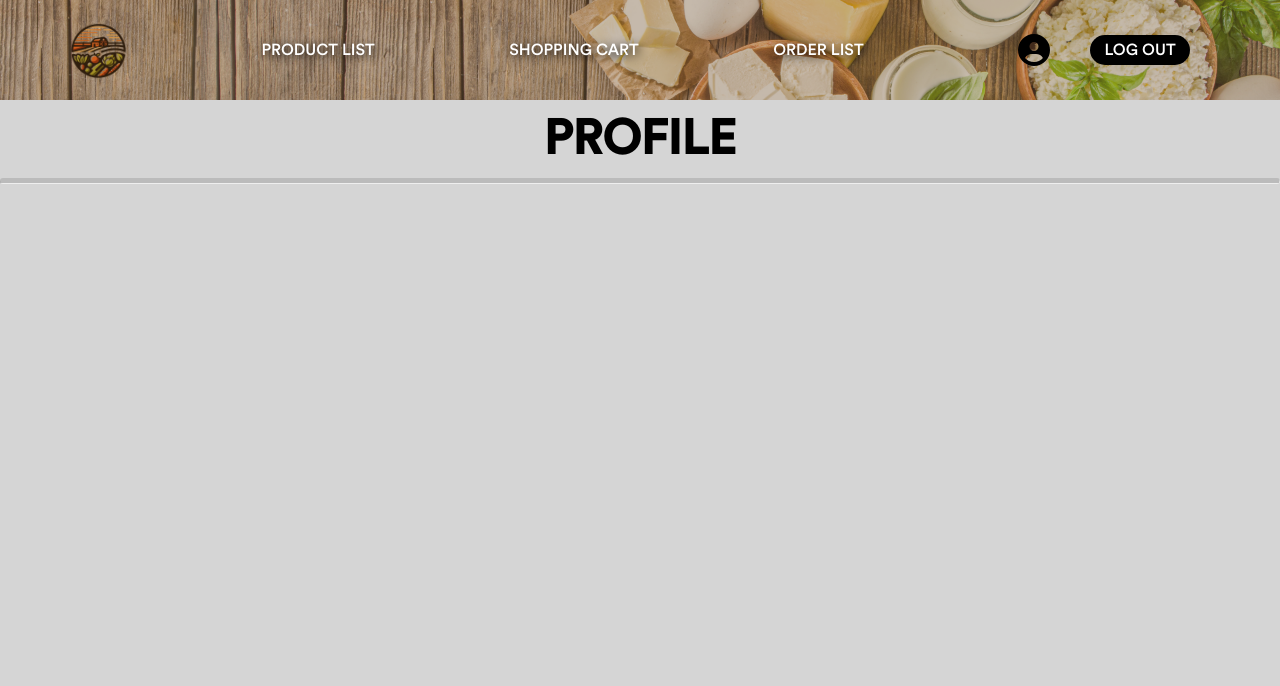
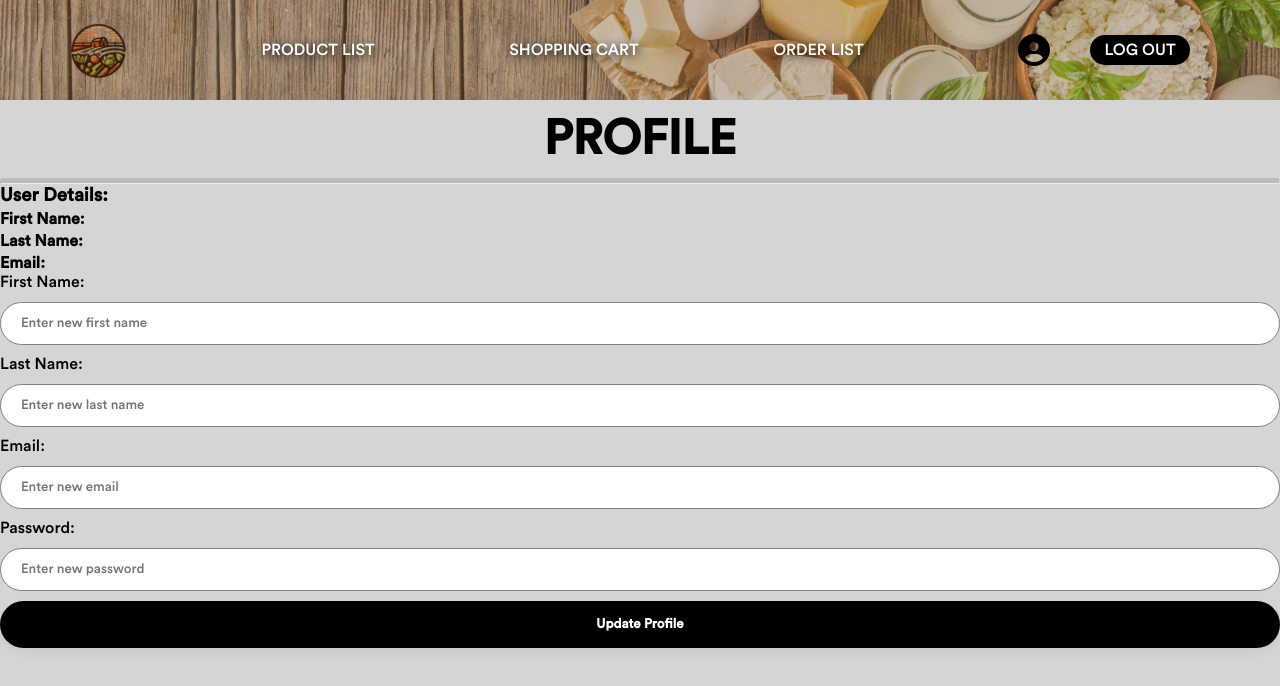
Before and after one commit to lorenzzzeu/CMSC-100-U1L-Project, a React (Vite) app: page /customer-page/profile in a window 1280 px wide. Shown: the top 686 px of the page. Built offline with nearby package versions, Linux system fonts and the light colour scheme; no server answers; sample sign-in values are in the browser's storage.

Commit message:
feat: added initial user management for user details

```diff
--- a/src/pages/Customer/CustomerProfile.jsx
+++ b/src/pages/Customer/CustomerProfile.jsx
@@ -1,16 +1,112 @@
-//customerprofile
-
-import React from 'react';
+import React, { useState, useEffect } from 'react';
+import axios from 'axios';
 
 const CustomerProfile = () => {
+  const [profile, setProfile] = useState({
+    firstName: '',
+    lastName: '',
+    email: '',
+    password: ''
+  });
+
+  const [message, setMessage] = useState('');
+
+  useEffect(() => {
+    // Fetch user profile on component mount
+    const fetchProfile = async () => {
+      try {
+        const token = localStorage.getItem('token');
+        const response = await axios.get('/profile', {
+          headers: {
+            Authorization: `Bearer ${token}`
+          }
+        });
+        setProfile(response.data);
+      } catch (error) {
+        console.error('Error fetching profile:', error);
+      }
+    };
+
+    fetchProfile();
+  }, []);
+
+  const handleChange = (e) => {
+    setProfile({ ...profile, [e.target.name]: e.target.value });
+  };
+
+  const handleSubmit = async (e) => {
+    e.preventDefault();
+    try {
+      const token = localStorage.getItem('token');
+      const response = await axios.put('/profile', profile, {
+        headers: {
+          Authorization: `Bearer ${token}`
+        }
+      });
+      setMessage('Profile updated successfully');
+    } catch (error) {
+      setMessage('Error updating profile');
+    }
+  };
 
   return (
     <>
-    <div className='headerCustomer'></div>
-    <div className='titleCustomer'>
-      <h1>PROFILE</h1>
-    </div>
-    <hr/>
+      <div className='headerCustomer'></div>
+      <div className='titleCustomer'>
+        <h1>PROFILE</h1>
+      </div>
+      <hr />
+      <div>
+        <h3>User Details:</h3>
+        <p><strong>First Name:</strong> {profile.firstName}</p>
+        <p><strong>Last Name:</strong> {profile.lastName}</p>
+        <p><strong>Email:</strong> {profile.email}</p>
+        {/* You can display more details here if needed */}
+      </div>
+      <form onSubmit={handleSubmit}>
+        <div>
+          <label>First Name:</label>
+          <input
+            type='text'
+            name='firstName'
+            value={profile.firstName}
+            onChange={handleChange}
+            placeholder="Enter new first name"
+          />
+        </div>
+        <div>
+          <label>Last Name:</label>
+          <input
+            type='text'
+            name='lastName'
+            value={profile.lastName}
+            onChange={handleChange}
+            placeholder="Enter new last name"
+          />
+        </div>
+        <div>
+          <label>Email:</label>
+          <input
+            type='email'
+            name='email'
+            value={profile.email}
+            onChange={handleChange}
+            placeholder="Enter new email"
+          />
+        </div>
+        <div>
+          <label>Password:</label>
+          <input
+            type='password'
+            name='password'
+            value={profile.password}
+            onChange={handleChange}
+            placeholder="Enter new password"
+          />
+        </div>
+        <button type='submit'>Update Profile</button>
+      </form>
+      {message && <p>{message}</p>}
     </>
   );
 };
```
Also changed, not shown: 1 other file (tests, documents, lock files or other folders).
